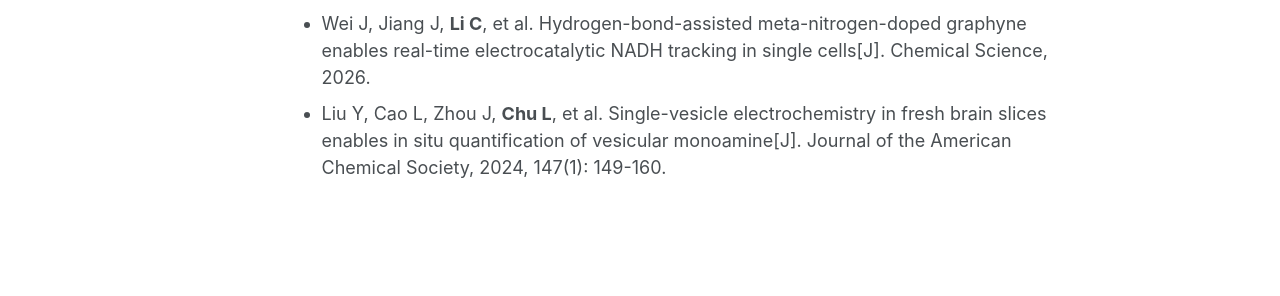
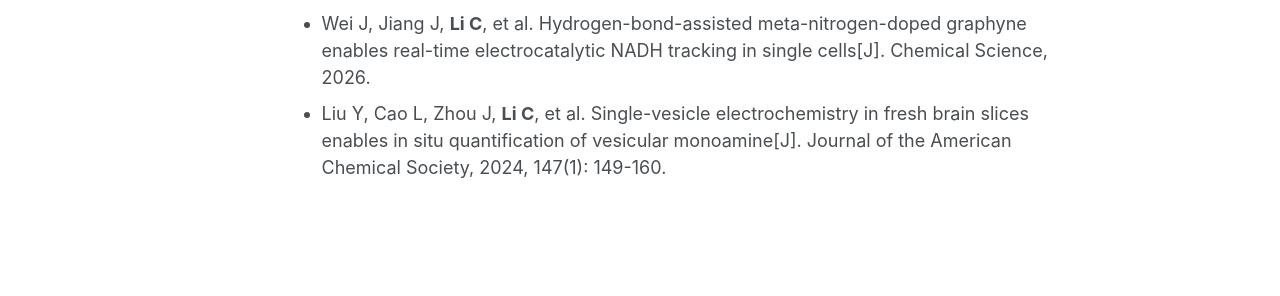
Before and after one commit to soki233/soki233.github.io, a Jekyll site: the page built from _pages/cv.md, in a window 1280 px wide and 1326 px high. Shown: the part 746-1042 px from the top of the window. Built offline with Jekyll 4.4.1, drawn with Linux system fonts in a browser that asks for light colours; a script that is not in the unit is left out.

Commit message:
Update cv.md

```diff
--- a/_pages/cv.md
+++ b/_pages/cv.md
@@ -30,4 +30,4 @@ Publications
 * **Li C**, et al. The meaning of life[J]. Nature Fantacy, 2126.
 * **Li C**, et al. Why does Chihaya Anon marry Tomorin[J]? Anime Discussion, 2125.
 * Wei J, Jiang J, **Li C**, et al. Hydrogen-bond-assisted meta-nitrogen-doped graphyne enables real-time electrocatalytic NADH tracking in single cells[J]. Chemical Science, 2026.
-* Liu Y, Cao L, Zhou J, **Chu L**, et al. Single-vesicle electrochemistry in fresh brain slices enables in situ quantification of vesicular monoamine[J]. Journal of the American Chemical Society, 2024, 147(1): 149-160.
+* Liu Y, Cao L, Zhou J, **Li C**, et al. Single-vesicle electrochemistry in fresh brain slices enables in situ quantification of vesicular monoamine[J]. Journal of the American Chemical Society, 2024, 147(1): 149-160.
```
